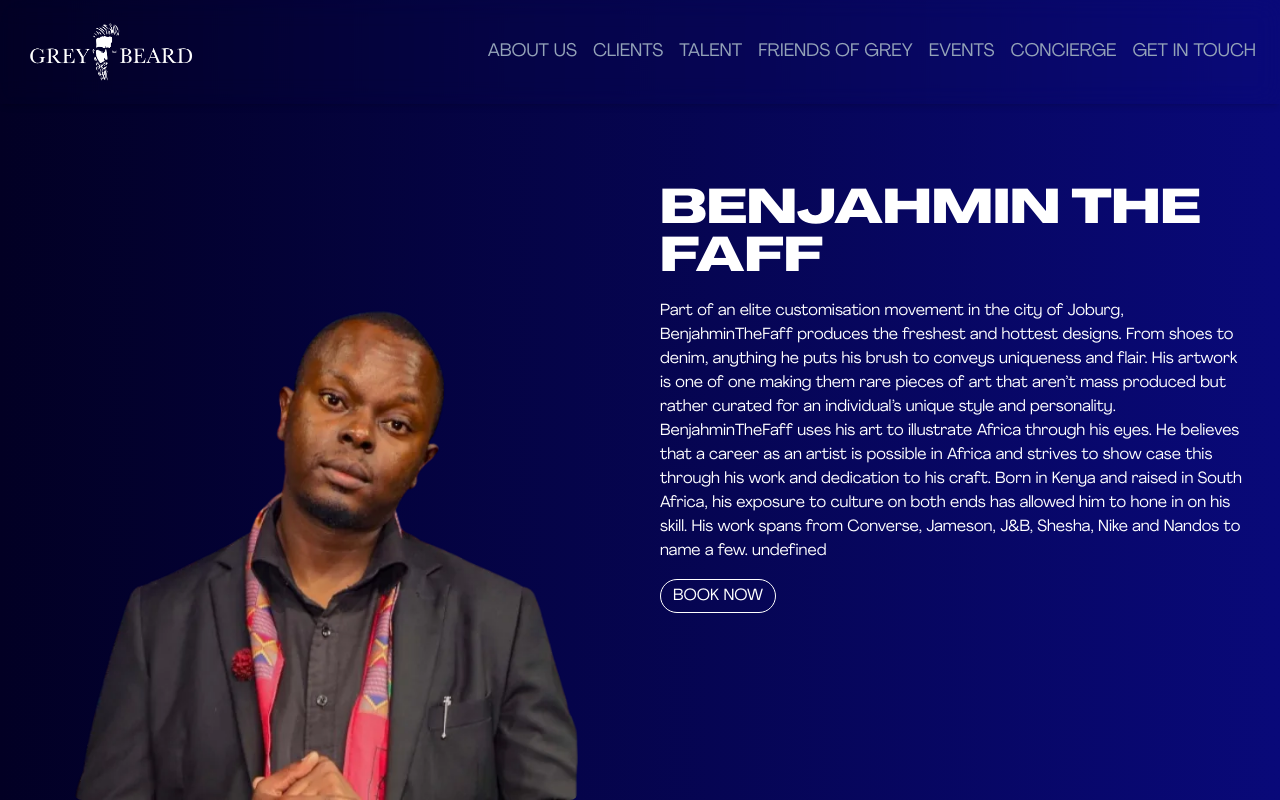
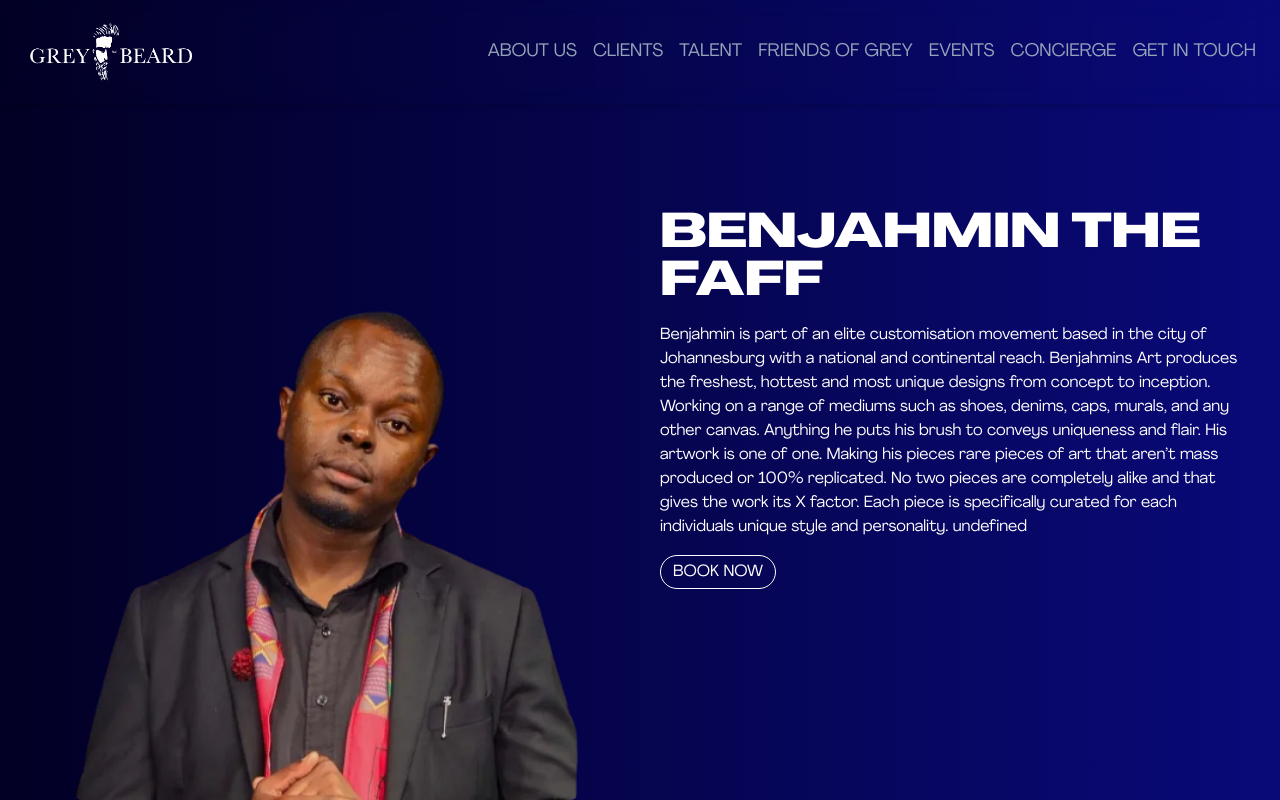
Before and after one commit to PhilaniNcube/greybeard, a Next.js app: page /artists/benjamin in a window 1280 px wide. Built offline with nearby package versions, Linux system fonts and the light colour scheme.

Commit message:
Update artist page description and social media links

```diff
--- a/artists.ts
+++ b/artists.ts
@@ -91,11 +91,11 @@
     name: "Benjahmin The Faff",
     slug: "benjamin",
     image: "/images/talent/ben.webp",
-    description: "Part of an elite customisation movement in the city of Joburg, BenjahminTheFaff produces the freshest and hottest designs. From shoes to denim, anything he puts his brush to conveys uniqueness and flair. His artwork is one of one making them rare pieces of art that aren’t mass produced but rather curated for an individual’s unique style and personality. BenjahminTheFaff uses his art to illustrate Africa through his eyes. He believes that a career as an artist is possible in Africa and strives to show case this through his work and dedication to his craft. Born in Kenya and raised in South Africa, his exposure to culture on both ends has allowed him to hone in on his skill. His work spans from Converse, Jameson, J&B, Shesha, Nike and Nandos to name a few.",
+    description: "Benjahmin is part of an elite customisation movement based in the city of Johannesburg with a national and continental reach. Benjahmins Art produces the freshest, hottest and most unique designs from concept to inception. Working on a range of mediums such as shoes, denims, caps, murals, and any other canvas. Anything he puts his brush to conveys uniqueness and flair. His artwork is one of one. Making his pieces rare pieces of art that aren’t mass produced or 100% replicated. No two pieces are completely alike and that gives the work its X factor. Each piece is specifically curated for each individuals unique style and personality.",
     socials: {
-      twitter: "https://twitter.com/kele_megano",
-      instagram: "https://www.instagram.com/kele_megano",
-      facebook: "https://www.facebook.com/Kele Megano"
+      twitter: "https://twitter.com/",
+      instagram: "https://www.instagram.com/",
+      facebook: "https://www.facebook.com/"
     },
       backgroundColor: "linear-gradient(90deg, rgba(2,0,36,1) 0%, rgba(9,9,121,1) 100%)",
   },
```
